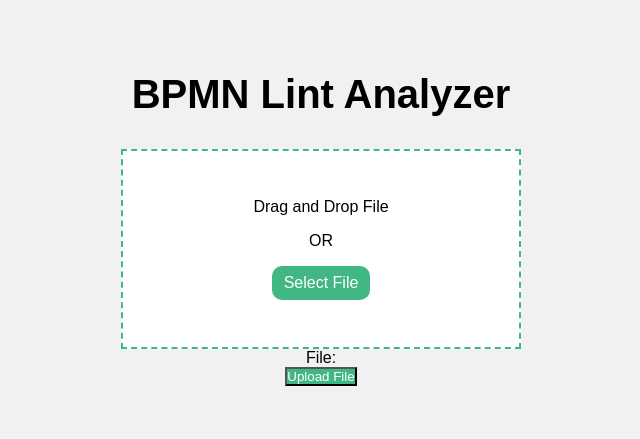
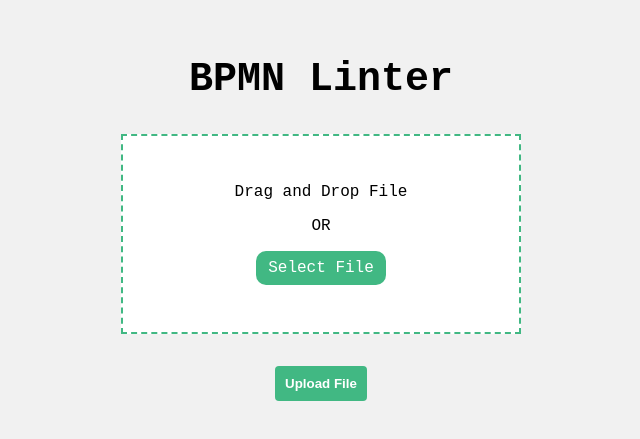
Before and after one commit to Jisifus/expressbpmn-client, a Vue app: page / in a window 1280 px wide. Shown: the part 171-610 px from the top of the page, without its empty margins (319-959 px from the left). Built offline with nearby package versions, Linux system fonts and the light colour scheme.

Commit message:
Response formatting and presentation part 1

```diff
--- a/src/components/DropZone.vue
+++ b/src/components/DropZone.vue
@@ -60,8 +60,14 @@ input{
   background-color: #41b883;
 
   label{
-    background-color: white;
-    color: #41b883;
+    background-color: #41b883;
+    color: white;
+    margin: 0 10px;
+    padding: 10px;
+    border:none;
+    border-radius: 4px;
+    cursor: pointer;
+    font-weight: bold;
   }
 }
 
--- a/src/views/HomeView.vue
+++ b/src/views/HomeView.vue
@@ -1,13 +1,17 @@
 <template>
   <div class="home">
-    <h1>BPMN Lint Analyzer</h1>
+    <h1>BPMN Linter</h1>
     <!-- Get File from DropZone -->
     <DropZone @drop.prevent="drop" @change="selectedFile"/>
-    <span class="file-info">File:{{dropzoneFile.name}}</span>
+    <span v-if="dropzoneFile.name" class="file-info">File:{{dropzoneFile.name}}</span>
     <button @click="sendFile" >Upload File</button>
     <!-- Display Response Data (Not Working)-->
     <div v-if="responseData">
-      <p>Testing: {{responseData}}</p>
+      <ul>
+        <li v-for="item in responseData" :key="item.id" class="results">
+          {{item}}
+        </li>
+      </ul>
     </div>
   </div>
 </template>
@@ -51,7 +55,11 @@ export default {
         console.log(error)
       }).then(response => {
         responseData.value = response.data
-        console.log(responseData);
+        console.log(responseData.value)
+        responseData.value = responseData.value.replace(/\\/g, '/').split('sid-')
+        responseData.value.shift()
+        console.log(responseData.value)
+
       })
     }
     return{dropzoneFile, drop, selectedFile, sendFile, responseData}
@@ -61,7 +69,9 @@ export default {
 
 <style lang="scss" scoped>
 .home{
-  font-family: Arial, Helvetica, sans-serif;
+  font-family: 'Courier New', Courier, monospace;
+  -webkit-font-smoothing: antialiased;
+  -moz-osx-font-smoothing: grayscale;
   height: 100vh;
   display: flex;
   flex-direction: column;
@@ -75,12 +85,28 @@ export default {
   }
 
   .file-info{
-    margin:top 32px;
+    margin-top: 32px;
   }
 
 }
 button{
   background-color: #41b883;
   color: white;
+  margin: 0 10px;
+  padding: 10px;
+  border:none;
+  border-radius: 4px;
+  cursor: pointer;
+  font-weight: bold;
+  margin-top: 32px;
+}
+.results{
+  margin-top: 16px;
+  display: flex;
+  flex-direction: column;
+  justify-content: center;
+  align-items: center;
+  color:crimson;
+  font-weight: bold;
 }
 </style>
```
